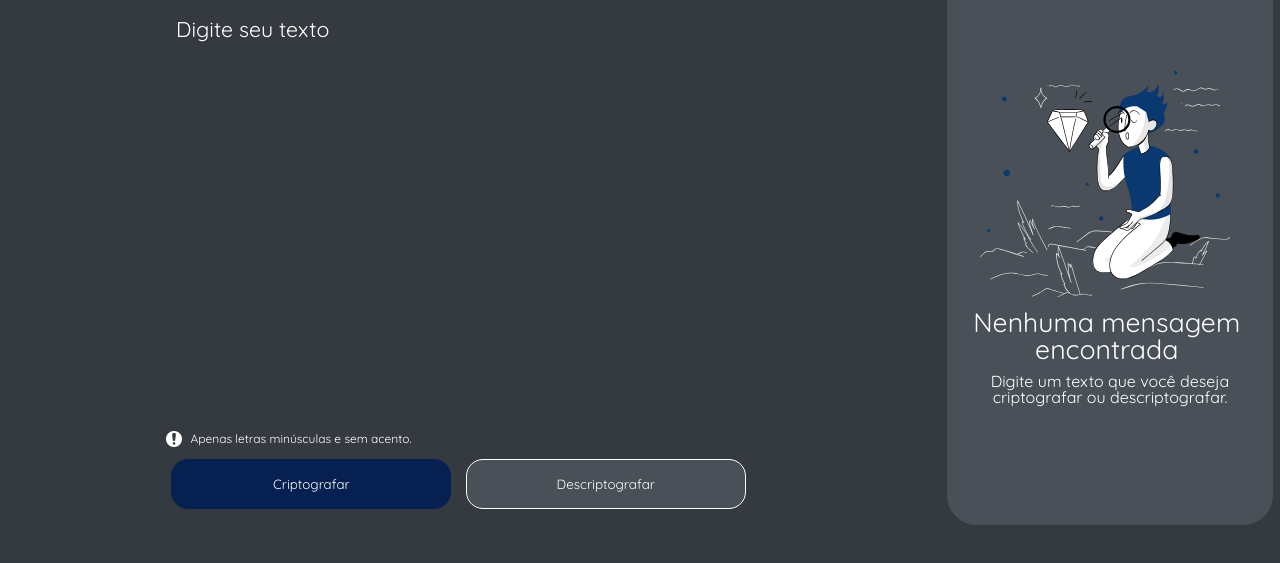
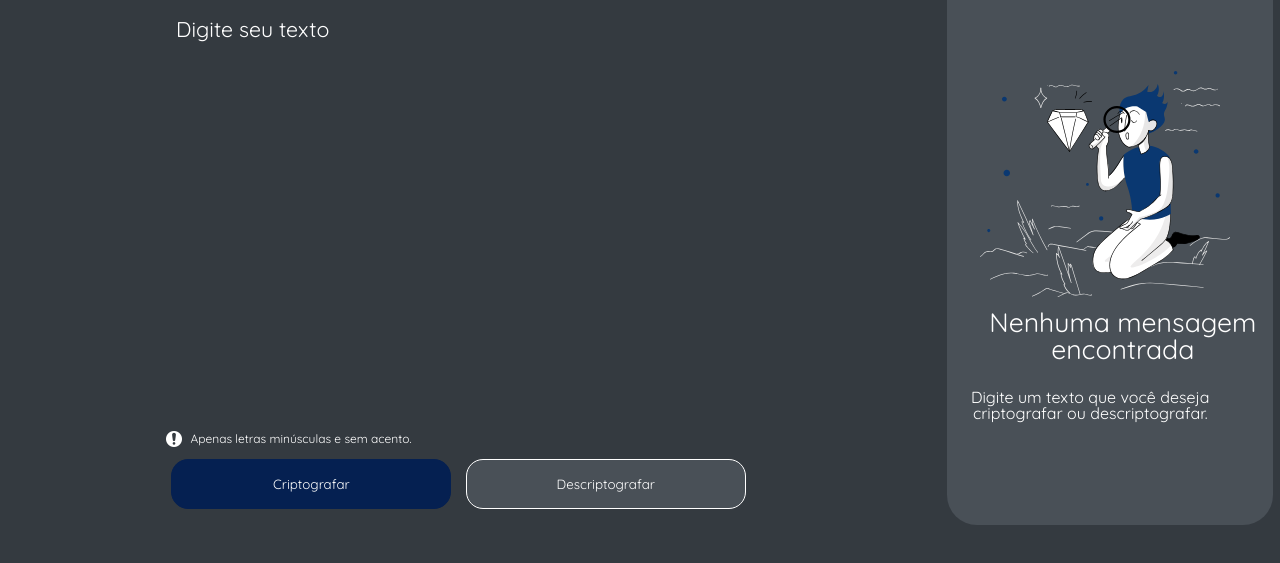
Before and after one commit to alexb7z/Challenge-ONE, a plain HTML site: page index.html in a window 1280 px wide. Shown: the part 123-686 px from the top of the page. Drawn offline with Linux system fonts and the light colour scheme.

Commit message:
Update style.css

```diff
--- a/css/style.css
+++ b/css/style.css
@@ -181,7 +181,6 @@ svg{
     position: absolute;
     width: 100%;
     top: 65%;
-    right: 1%;
     font-size: 20pt;
     text-align: center;
     z-index: 2;
@@ -191,8 +190,6 @@ svg{
     position: absolute;
     top: 78%;
     width: 80%;
-    left: 50%;
-    transform: translate(-50%, -50%);
     font-size: 12pt;
     text-align: center;
     z-index: 2;
```
